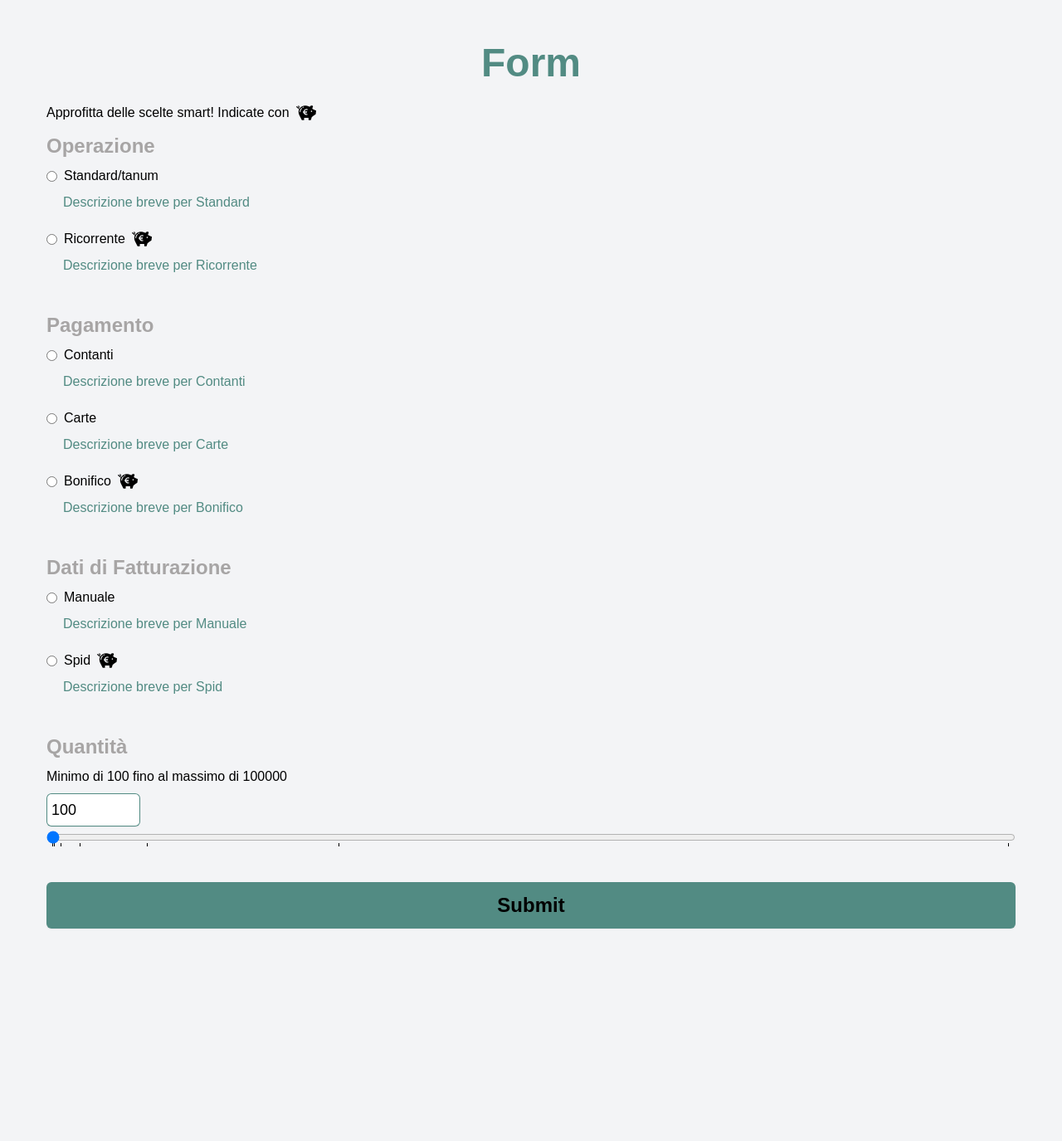
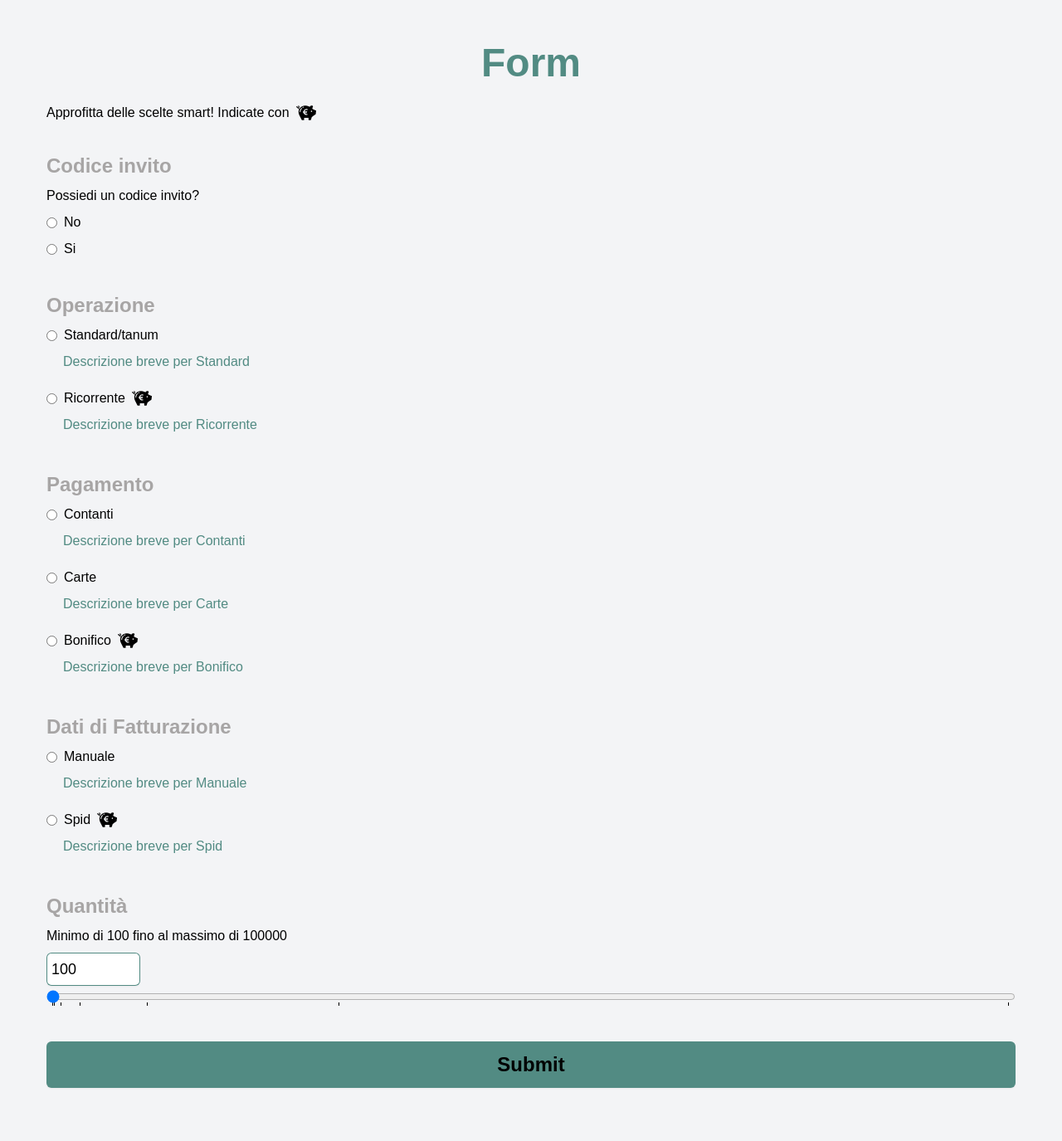
Before and after one commit to icoletti/alternanza, a Flask app: page /upload/ in a window 1280 px wide. Shown: the part 206-1581 px from the top of the page at 83% size. Before the commit the page ends 1325 px from the top, so only its background shows below. Run offline with Flask 3, Linux system fonts and the light colour scheme; data that the repository does not hold is empty; parts of the project's set-up code (start-up, migrations or seed data) failed here and were passed over.

Commit message:
aggiunta di codice invito

```diff
--- a/backend/app.py
+++ b/backend/app.py
@@ -61,17 +61,19 @@ def upload():
 
    if form.validate_on_submit():
       logger.info(request.form)
+      invito_boolean = form.invito_boolean.data
+      invito_string = form.invito_string.data if invito_boolean == 'best_option' else None
       quantity = form.quantity.data
       operation = form.operation.data
       operation_sub = form.operation_sub.data
       payment = form.payment.data
       billing_info = form.billing_info.data
-      commission_eur = calculate_commission(quantity, operation, payment, billing_info)
+      commission_eur = calculate_commission(quantity, invito_boolean, operation, payment, billing_info)
       actual_price = price + commission_eur
       purchase_btc = quantity / price
       commission_btc = commission_eur / price
       actual_purchase = purchase_btc #- commission_btc
-      savings_percentange = calculate_savings(quantity, operation, payment, billing_info)
+      savings_percentange = calculate_savings(quantity, invito_boolean, operation, payment, billing_info)
       options = ['operation', 'quantity', 'payment']
       smart_options = ['best_option0', 'best_option1', 'best_option2']
       smart_option_found = any(option in smart_options for option in options)
@@ -79,6 +81,7 @@ def upload():
       data = {
       "form": form,
       "quantity": quantity,
+      "invito_string": invito_string,
       "commission_eur": commission_eur,
       "commission_btc": "%.8f" % commission_btc,
       "commission_percent": round((commission_eur / quantity) * 100, 2),
--- a/backend/form.py
+++ b/backend/form.py
@@ -1,6 +1,6 @@
 from flask_wtf import FlaskForm
-from wtforms import RadioField, IntegerField
-from wtforms.validators import DataRequired, NumberRange
+from wtforms import RadioField, IntegerField, StringField
+from wtforms.validators import DataRequired, NumberRange, Length, Optional
 import os
 import sys
 import logging
@@ -19,6 +19,8 @@ base_commission = float(os.environ.get("BASE_COMMISSION"))
 
 class MyForm(FlaskForm):
     '''contenuto del mio form'''
+    invito_boolean = RadioField('Codice invito', choices=[('false', 'No'), ('best_option', 'Si')], validators=[DataRequired(message='Possiedi un codice invito?')])
+    invito_string = StringField('Codice', validators=[Optional(), Length(min=8, max=8, message='Deve essere di 8 caratteri')])
     operation = RadioField('Operazione', choices=[('standard', 'Standard/tanum'), ('best_option0', 'Ricorrente')], validators=[DataRequired()])
     operation_sub = RadioField('Operazione Sottoscelta', choices=[('opt1', 'Standard'), ('opt2', '"Fast"'), ('opt3', 'Bisettimanale'), ('opt4', 'Mensile'), ('opt5', 'Trimestrale')], validators=[DataRequired()])
     payment = RadioField('Pagamento', choices=[('cash', 'Contanti'), ('credit_card', 'Carte'), ('best_option1', 'Bonifico')], validators=[DataRequired()])
@@ -43,7 +45,7 @@ def calculate_purchase_btc(quantity, price):
     '''metodo per calcolare le commissioni in BTC'''
     return (quantity / price)
 
-def calculate_commission(quantity, operation, payment, billing_info):
+def calculate_commission(quantity, invito_boolean, operation, payment, billing_info):
     '''metodo per calcolare le commissioni in EURO'''
     for i, range_max in enumerate(quantity_ranges):
         if quantity <= range_max:
@@ -51,6 +53,8 @@ def calculate_commission(quantity, operation, payment, billing_info):
             logger.info(range_max)
             logger.info(quantity<range_max)
             commission = commission_rates[i]
+            if invito_boolean == 'best_option':
+                commission += best_option_adjustment
             if operation == 'best_option0':
                 commission += best_option_adjustment
             if payment == 'best_option1':
@@ -60,8 +64,8 @@ def calculate_commission(quantity, operation, payment, billing_info):
             return (quantity *commission) / 100
     return (commission_rates[-1]) / 100
 
-def calculate_savings(quantity, operation, payment, billing_info):
-    actual_commission = (calculate_commission(quantity, operation, payment, billing_info) / quantity) * 100
+def calculate_savings(quantity, invito_boolean, operation, payment, billing_info):
+    actual_commission = (calculate_commission(quantity, invito_boolean, operation, payment, billing_info) / quantity) * 100
     logger.info(actual_commission)
     standard_commission = base_commission
     logger.info(standard_commission)
--- a/backend/templates/base.html
+++ b/backend/templates/base.html
@@ -19,7 +19,7 @@
             lotus: '#74343E',
             cadillac: '#B35361',
             pineglade:'#b8cf85',
-            graybase: '#A7A5A5',
+            graybase: '#a7a5a5',
             bluegray:'#528B83',
             tangerine:'#EC7504',
             givry:'#F8DBBF',
--- a/backend/templates/upload.html
+++ b/backend/templates/upload.html
@@ -10,21 +10,49 @@
 
 {% block body %}
 <div class="p-4 md:p-8">
-    <h1 class="text-center font-semibold text-bluegray text-2xl md:text-5xl mb-6 dark:text-lotus">Form</h1>
+
+    <h1 class="text-center font-semibold text-bluegray text-5xl mb-6 dark:text-lotus">Form</h1>
     <div class="flex items-center mb-3">
         <p>Approfitta delle scelte smart! Indicate con</p>
         <img src="{{ url_for('static', filename='images/best_option.svg') }}" class="ml-2 w-6 h-6" alt="Best Option">
     </div>
-
+    <br>
     <form method="POST" action="{{ url_for('upload') }}">
         {{ form.csrf_token }}
         {{ form.hidden_tag() }}
 
+    <div class="mb-4">
+        <label class="block font-semibold text-graybase text-2xl mb-2 dark:text-cadillac">{{ form.invito_boolean.label }}</label>
+        <p class="mb-2">Possiedi un codice invito?</p>
+        {% for subfield in form.invito_boolean %}
+        <div class="flex items-center mb-2 option-container" onclick="selectOption('{{ subfield.id }}')">
+            {{ subfield(class="text-2xl") }}
+            <label for="{{ subfield.id }}" class="ml-2 cursor-pointer">{{ subfield.label.text }}</label>
+        </div>
+        {% endfor %}
+        {% for error in form.invito_boolean.errors %}
+        <span class="text-red-500">{{ error }}</span>
+        {% endfor %}
+    </div>
+
+    <div id="new-sub-field" class="mb-4 hidden text-2xl text-graybase mb-2 ml-5 dark:text-cadillac">
+        <label class="block text-graybase text-2xl dark:text-cadillac">{{ form.invito_string.label }}</label>
+        {{ form.invito_string(class="block rounded-md border-0 p-1.5 text-black text-lg shadow-sm ring-1 ring-inset ring-bluegray dark:ring-tangerine placeholder:text-gray-400 focus:ring-2 focus:ring-inset focus:ring-cadillac") }}
+        {% for error in form.invito_string.errors %}
+        <span class="text-red-500">{{ error }}</span>
+        {% endfor %}
+    </div>
+
+            <br>
+
+
+
+
         <div class="mb-4" id="operazione">
-            <label class="block text-graybase text-lg font-semibold md:text-2xl mb-2 dark:text-cadillac">{{ form.operation.label }}</label>
+            <label class="block text-graybase font-semibold text-2xl mb-2 dark:text-cadillac">{{ form.operation.label }}</label>
             {% for subfield in form.operation %}
             <div class="flex items-center mb-2 cursor-pointer" onclick="selectOption('{{ subfield.id }}')">
-                {{ subfield(class="text-lg md:text-2xl") }}
+                {{ subfield(class="text-2xl") }}
                 <label for="{{ subfield.id }}" class="ml-2">{{ subfield.label.text }}</label>
                 {% if subfield.data in ['best_option0', 'best_option1', 'best_option2'] %}
                 <img src="{{ url_for('static', filename='images/best_option.svg') }}" class="ml-2 w-6 h-6" alt="Best Option">
@@ -40,11 +68,11 @@
         </div>
         <br>
         <div class="ml-7 hidden" id="sub-options-standard">
-            <label class="block text-graybase text-lg md:text-2xl mb-2 dark:text-cadillac">{{ form.operation_sub.label }}</label>
+            <label class="block text-graybase text-2xl mb-2 dark:text-cadillac">{{ form.operation_sub.label }}</label>
             {% for subfield in form.operation_sub %}
             {% if subfield.data in ['opt1', 'opt2'] %}
             <div class="flex items-center mb-2 cursor-pointer" onclick="selectOption('{{ subfield.id }}')">
-                {{ subfield(class="text-lg md:text-2xl") }}
+                {{ subfield(class="text-2xl") }}
                 <label for="{{ subfield.id }}" class="ml-2">{{ subfield.label.text }}</label>
             </div>
             <div class="text-bluegray cursor-pointer ml-5 mb-5 dark:text-tangerine" onclick="selectOption('{{ subfield.id }}')">
@@ -59,11 +87,11 @@
         </div>
 
         <div class="ml-7 hidden" id="sub-options-best">
-            <label class="block text-graybase text-lg md:text-2xl mb-2 dark:text-cadillac">{{ form.operation_sub.label }}</label>
+            <label class="block text-graybase text-2xl mb-2 dark:text-cadillac">{{ form.operation_sub.label }}</label>
             {% for subfield in form.operation_sub %}
             {% if subfield.data in ['opt3', 'opt4', 'opt5'] %}
             <div class="flex items-center mb-2 cursor-pointer" onclick="selectOption('{{ subfield.id }}')">
-                {{ subfield(class="text-lg md:text-2xl") }}
+                {{ subfield(class="text-2xl") }}
                 <label for="{{ subfield.id }}" class="ml-2">{{ subfield.label.text }}</label>
             </div>
             <div class="text-bluegray cursor-pointer ml-5 mb-5 dark:text-tangerine" onclick="selectOption('{{ subfield.id }}')">
@@ -78,10 +106,10 @@
         </div>
 
         <div class="mb-4">
-            <label class="block font-semibold text-graybase text-lg md:text-2xl mb-2 dark:text-cadillac">{{ form.payment.label }}</label>
+            <label class="block font-semibold text-graybase text-2xl mb-2 dark:text-cadillac">{{ form.payment.label }}</label>
             {% for subfield in form.payment %}
             <div class="flex items-center mb-2 cursor-pointer" onclick="selectOption('{{ subfield.id }}')">
-                {{ subfield(class="text-lg md:text-2xl") }}
+                {{ subfield(class="text-2xl") }}
                 <label for="{{ subfield.id }}" class="ml-2">{{ subfield.label.text }}</label>
                 {% if subfield.data in ['best_option0', 'best_option1', 'best_option2'] %}
                 <img src="{{ url_for('static', filename='images/best_option.svg') }}" class="ml-2 w-6 h-6" alt="Best Option">
@@ -97,10 +125,10 @@
         </div>
         <br>
         <div class="mb-4">
-            <label class="block font-semibold text-graybase text-lg md:text-2xl mb-2 dark:text-cadillac">{{ form.billing_info.label }}</label>
+            <label class="block font-semibold text-graybase text-2xl mb-2 dark:text-cadillac">{{ form.billing_info.label }}</label>
             {% for subfield in form.billing_info %}
             <div class="flex items-center mb-2 cursor-pointer" onclick="selectOption('{{ subfield.id }}')">
-                {{ subfield(class="text-lg  md:text-2xl") }}
+                {{ subfield(class="text-2xl") }}
                 <label for="{{ subfield.id }}" class="ml-2">{{ subfield.label.text }}</label>
                 {% if subfield.data in ['best_option0', 'best_option1', 'best_option2'] %}
                 <img src="{{ url_for('static', filename='images/best_option.svg') }}" class="ml-2 w-6 h-6" alt="Best Option">
@@ -116,7 +144,7 @@
         </div>
         <br>
         <div class="mb-4">
-            <label class="block font-semibold text-graybase text-lg md:text-2xl mb-2 dark:text-cadillac">{{ form.quantity.label }}</label>
+            <label class="block font-semibold text-graybase text-2xl mb-2 dark:text-cadillac">{{ form.quantity.label }}</label>
             <p class="mb-2">Minimo di 100 fino al massimo di 100000</p>
             <input type="number" id="quantity-input" name="quantity" min="100" max="100000"
                 value="{{ form.quantity.data if form.quantity.data else 100 }}"
@@ -160,14 +188,13 @@
     var mainElement = document.querySelector('input[name="operation"]:checked');
     var standardSubOptions = document.getElementById('sub-options-standard');
     var bestSubOptions = document.getElementById('sub-options-best');
+    var newFieldElement = document.querySelector('input[name="invito_boolean"]:checked');
+    var newSubField = document.getElementById('new-sub-field');
 
     if (!mainElement) {
         standardSubOptions.classList.add('hidden');
         bestSubOptions.classList.add('hidden');
-            return;
-        }
-
-        if (mainElement.value === 'standard') {
+    } else if (mainElement.value === 'standard') {
         standardSubOptions.classList.remove('hidden');
         bestSubOptions.classList.add('hidden');
     } else if (mainElement.value === 'best_option0') {
@@ -177,6 +204,12 @@
         standardSubOptions.classList.add('hidden');
         bestSubOptions.classList.add('hidden');
     }
+
+    if (newFieldElement && newFieldElement.value === 'best_option') {
+        newSubField.classList.remove('hidden');
+    } else {
+        newSubField.classList.add('hidden');
+    }
 }
 
 document.addEventListener('DOMContentLoaded', toggleSubOperations);
```
Lines whose indentation alone changed are shown as unchanged.
